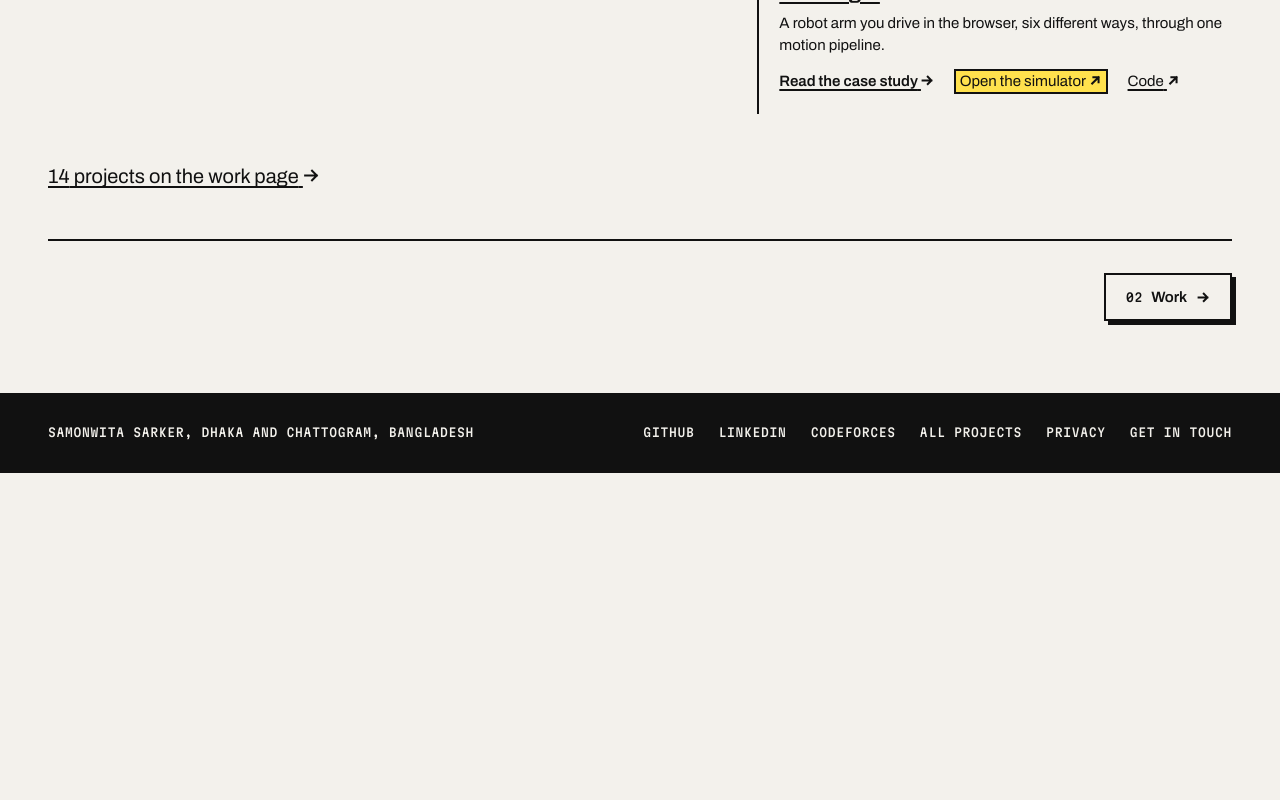
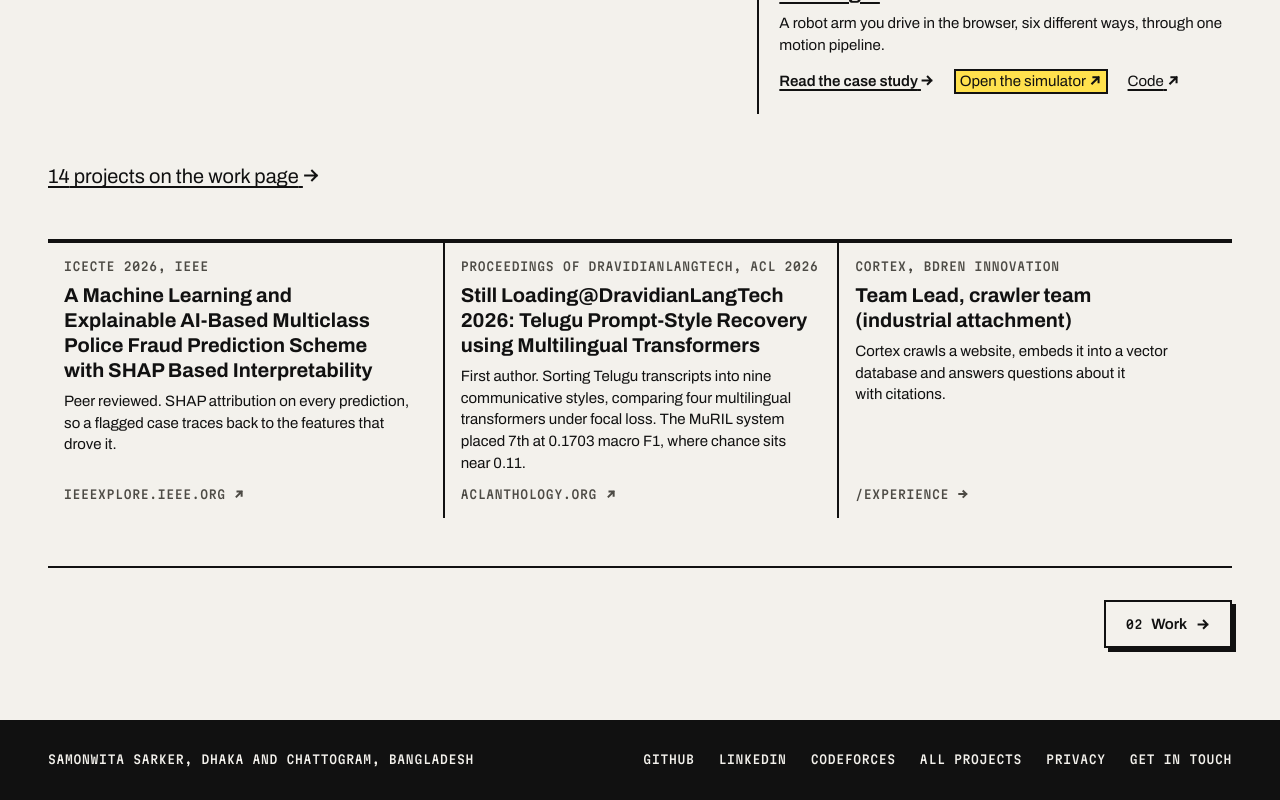
Before and after one commit to SamisDone/Professional-Portfolio-SST, a React (Vite) app: page / in a window 1280 px wide. Shown: the part 1142-1942 px from the top of the page. Before the commit the page ends 1615 px from the top, so only its background shows below. Built offline with nearby package versions, Linux system fonts and the light colour scheme.

Commit message:
Close the desktop home page on the papers and the Cortex role

```diff
--- /dev/null
+++ b/src/components/Credentials.tsx
@@ -0,0 +1,69 @@
+import { Link } from "react-router-dom";
+import { experience, research } from "../data/content";
+import { domainOf } from "../lib/projects";
+import Arrow from "./Arrow";
+
+type Card = { title: string; venue: string; line: string; href: string; internal?: boolean };
+
+const [ieee, acl] = research;
+const cortex = experience[0];
+
+/** Both papers and the Cortex role, from the same entries their pages read. */
+const CARDS: Card[] = [
+  { title: ieee.title, venue: ieee.venue, line: ieee.note, href: ieee.href! },
+  { title: acl.title, venue: acl.venue, line: acl.note, href: acl.href! },
+  {
+    title: cortex.role,
+    venue: cortex.org,
+    // The first sentence of the point that says what Cortex is.
+    line: cortex.points[1].split(". ")[0] + ".",
+    href: "/experience",
+    internal: true,
+  },
+];
+
+/**
+ * The end of Home on a desktop: the two papers and the Cortex role, drawn like
+ * the proof row, so the page closes on evidence rather than on a lone button.
+ * A phone reaches the pager straight after the flagships and skips this.
+ */
+export default function Credentials() {
+  return (
+    <section aria-labelledby="credentials" className="shell tier-b hidden lg:block">
+      <h2 id="credentials" className="sr-only">
+        Research and experience
+      </h2>
+      <ul className="m-0 grid list-none grid-cols-3 border-t-4 border-ink p-0">
+        {CARDS.map((card, i) => {
+          const body = (
+            <>
+              <span className="t-label text-ink-2">{card.venue}</span>
+              <h3 className="t-h3 mt-2">{card.title}</h3>
+              <span className="t-small mt-2 block">{card.line}</span>
+              <span className="t-label mt-auto block pt-3 text-ink-2">
+                {card.internal ? card.href : domainOf(card.href)}
+                {" "}
+                <Arrow dir={card.internal ? "right" : "out"} />
+              </span>
+            </>
+          );
+          const cls =
+            "press press-quiet flex h-full flex-col p-4 text-ink no-underline [--fill-hover:var(--section-tint)]";
+          return (
+            <li key={card.title} className={i > 0 ? "border-l-2 border-ink" : ""}>
+              {card.internal ? (
+                <Link to={card.href} className={cls}>
+                  {body}
+                </Link>
+              ) : (
+                <a href={card.href} target="_blank" rel="noopener noreferrer" className={cls}>
+                  {body}
+                </a>
+              )}
+            </li>
+          );
+        })}
+      </ul>
+    </section>
+  );
+}
--- a/src/pages/HomePage.tsx
+++ b/src/pages/HomePage.tsx
@@ -2,6 +2,7 @@ import Page from "../components/Page";
 import Hero from "../components/Hero";
 import Proof from "../components/Proof";
 import Flagships from "../components/Flagships";
+import Credentials from "../components/Credentials";
 import JsonLd from "../components/JsonLd";
 import { personAndWebsite } from "../lib/structured";
 
@@ -11,6 +12,7 @@ export default function HomePage() {
       <Hero />
       <Proof />
       <Flagships />
+      <Credentials />
       <JsonLd data={personAndWebsite()} />
     </Page>
   );
--- a/vite.config.ts
+++ b/vite.config.ts
@@ -16,7 +16,7 @@ const escape = (s: string) =>
  * page also reads src/data/content.ts, so that is added to all of them.
  */
 const SOURCES: Record<string, string[]> = {
-  "/": ["src/components/Hero.tsx", "src/components/Proof.tsx", "src/components/Flagships.tsx"],
+  "/": ["src/components/Hero.tsx", "src/components/Proof.tsx", "src/components/Flagships.tsx", "src/components/Credentials.tsx"],
   "/work": ["src/components/Work.tsx"],
   "/experience": ["src/components/Experience.tsx"],
   "/research": ["src/components/Research.tsx"],
```
